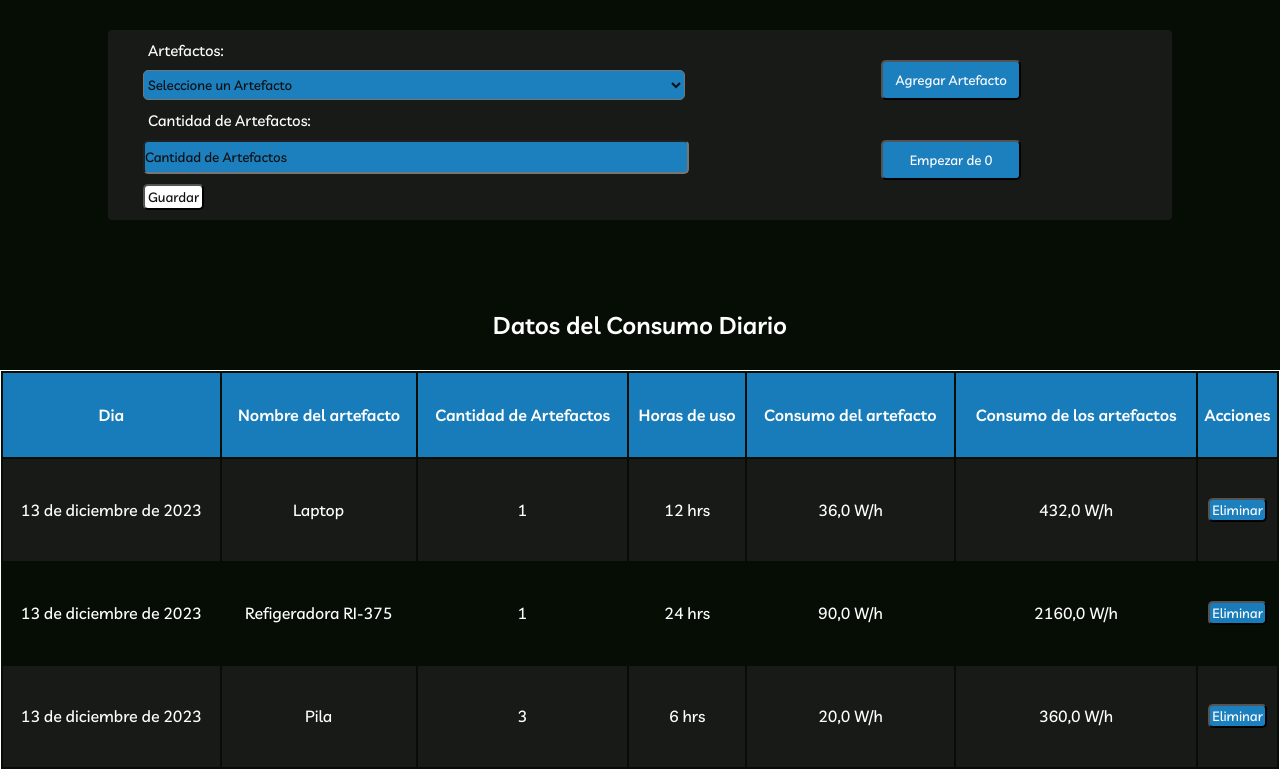
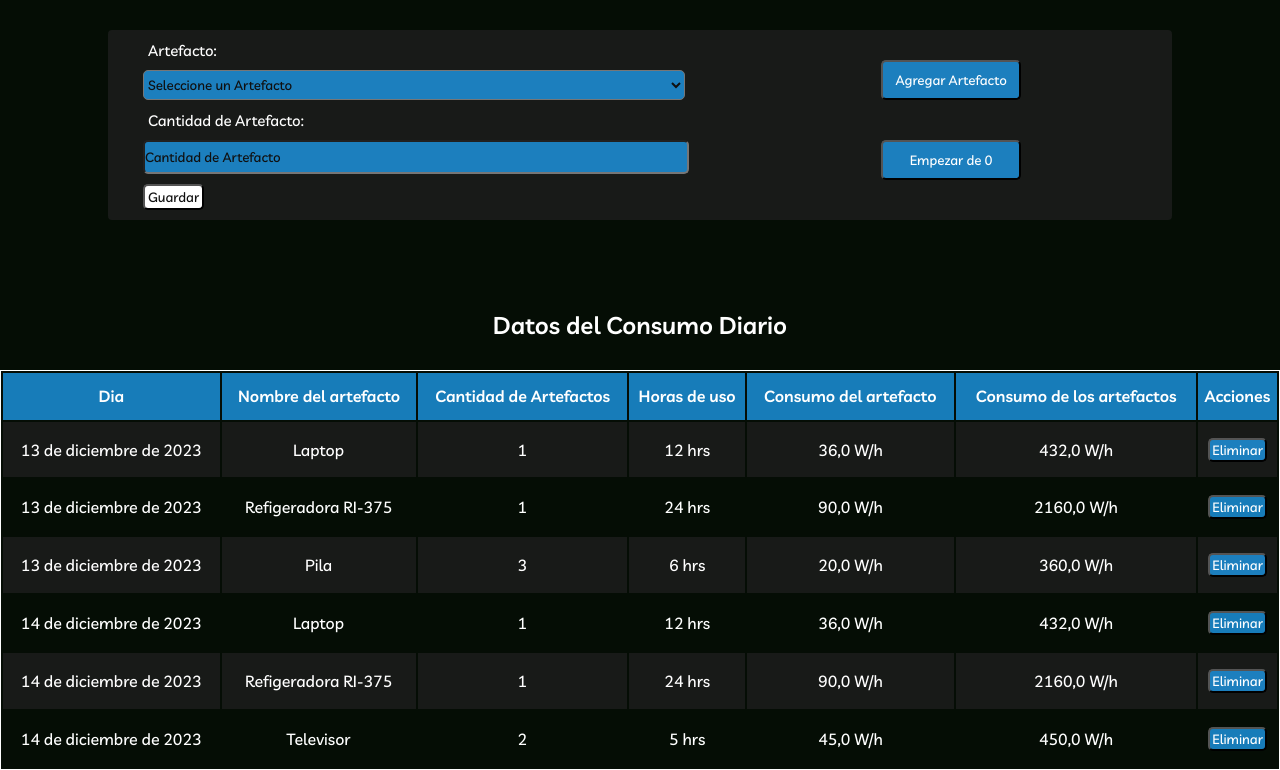
Before and after one commit to SantiagoTamayo2002/energy_page, a Django app: page /paginaUsuario/inventario/ in a window 1280 px wide. Shown: the part 70-840 px from the top of the page. Run offline with Django 4.2, Linux system fonts and the light colour scheme; a user stored in the database is signed in; data comes from the database, SQL or seed files in the repository; some web fonts are replaced.

Commit message:
uso correcto de los nombres en los metodos y variables

```diff
--- a/PIS/energy/admin.py
+++ b/PIS/energy/admin.py
@@ -1,7 +1,7 @@
 from django.contrib import admin
-from .models import Artefactos, Inventario, Informe
+from .models import Artefacto, Inventario, Informe
 
 # Register your models here.
-admin.site.register(Artefactos)
+admin.site.register(Artefacto)
 admin.site.register(Inventario)
 admin.site.register(Informe)
--- a/PIS/energy/forms.py
+++ b/PIS/energy/forms.py
@@ -1,26 +1,26 @@
 from django import forms
 from django.contrib.auth.forms import UserCreationForm
 from django.contrib.auth.models import User
-from .models import Artefactos, Inventario
+from .models import Artefacto, Inventario
 
-class ArtefactosForm(forms.ModelForm):
+class ArtefactoForm(forms.ModelForm):
     class Meta:
-        model = Artefactos
+        model = Artefacto
 
-        fields = ('nombreArtefacto', 'consumoWH', 'horasDeUso')
+        fields = ('nombre_artefacto', 'consumo_wh', 'horas_de_uso')
 
         widgets = {
-            'nombreArtefacto': forms.TextInput(
+            'nombre_artefacto': forms.TextInput(
                 attrs={
                     'placeholder': 'Nombre del Artefacto'
                 }
             ),
-            'consumoWH': forms.NumberInput(
+            'consumo_wh': forms.NumberInput(
                 attrs={
                     'placeholder': 'Consumo en W/h'
                 }
             ),
-            'horasDeUso': forms.NumberInput(
+            'horas_de_uso': forms.NumberInput(
                 attrs={
                     'placeholder': 'Horas de uso'
                 }
@@ -28,9 +28,9 @@
         }
 
         labels = {
-            'nombreArtefacto': 'Nombre del Artefacto',
-            'consumoWH': 'Consumo en W/h',
-            'horasDeUso': 'Horas de uso',
+            'nombre_artefacto': 'Nombre del Artefacto',
+            'consumo_wh': 'Consumo en W/h',
+            'horas_de_uso': 'Horas de uso',
         }
 
 
@@ -40,29 +40,29 @@
 
 
 class InventarioForm(forms.ModelForm):
-    artefactos = forms.ModelChoiceField(
-        widget=forms.Select(attrs={'placeholder': 'Artefactos'}),
-        queryset=Artefactos.objects.all(),  # Inicialmente todos los artefactos, se actualizará en el __init__
+    artefacto = forms.ModelChoiceField(
+        widget=forms.Select(attrs={'placeholder': 'Artefacto'}),
+        queryset=Artefacto.objects.all(),  # Inicialmente todos los artefacto, se actualizará en el __init__
         empty_label='Seleccione un Artefacto',
         required=True,
     )
 
     class Meta:
         model = Inventario
-        fields = ('artefactos', 'cantidadArtefactos')
+        fields = ('artefacto', 'cantidad_artefacto')
 
         widgets = {
-            'cantidadArtefactos': forms.NumberInput(attrs={'placeholder': 'Cantidad de Artefactos'}),
+            'cantidad_artefacto': forms.NumberInput(attrs={'placeholder': 'Cantidad de Artefacto'}),
         }
 
         labels = {
-            'artefactos': 'Artefacto',
-            'cantidadArtefactos': 'Cantidad de Artefactos',
+            'artefacto': 'Artefacto',
+            'cantidad_artefacto': 'Cantidad de Artefacto',
         }
 
     def __init__(self, user, *args, **kwargs):
         super(InventarioForm, self).__init__(*args, **kwargs)
-        self.fields['artefactos'].queryset = Artefactos.objects.filter(user=user)
+        self.fields['artefacto'].queryset = Artefacto.objects.filter(user=user)
 
 
 #crear usuario
--- a/PIS/energy/templates/energy/home/inventario.html
+++ b/PIS/energy/templates/energy/home/inventario.html
@@ -7,7 +7,7 @@
     <link rel="stylesheet" href="{% static 'energy/css/inventario.css' %}">
     <link rel="preconnect" href="https://fonts.googleapis.com">
     <link rel="preconnect" href="https://fonts.gstatic.com" crossorigin>
-    <link href="https://fonts.googleapis.com/css2?family=Livvic:wght@500&family=Rosarivo:ital@0;1&display=swap"rel="stylesheet">
+    <link href="https://fonts.googleapis.com/css2?family=Livvic:wght@500&family=Rosarivo:ital@0;1&display=swap" rel="stylesheet">
     <!--<link rel="stylesheet" type="text/css" href="styles.css"-->>
 
     <link rel="preconnect" href="https://fonts.googleapis.com">
@@ -60,14 +60,14 @@
       <th>Acciones</th>
 
   </tr>
-  {% for inventario in inventarioArtefacto %}
+  {% for inventario in inventario_artefacto %}
     <tr>
         <td>{{ inventario.dia }}</td>
-        <td>{{ inventario.artefacto.nombreArtefacto }}</td>
-        <td>{{ inventario.cantidadArtefactos }}</td>
-        <td>{{ inventario.artefacto.horasDeUso }} hrs</td>
-        <td>{{ inventario.artefacto.consumoWH }} W/h</td>
-        <td>{{ inventario.consumoArtefacto }} W/h</td>
+        <td>{{ inventario.artefacto.nombre_artefacto }}</td>
+        <td>{{ inventario.cantidad_artefacto }}</td>
+        <td>{{ inventario.artefacto.horas_de_uso }} hrs</td>
+        <td>{{ inventario.artefacto.consumo_wh }} W/h</td>
+        <td>{{ inventario.consumo_artefacto }} W/h</td>
         <td>
         <form method="post" action="{% url 'eliminarDiaEnInventario' inventario.id %}">
           {% csrf_token %}
@@ -75,7 +75,6 @@
         </form>
         </td>
     </tr>
-  </tr>
   {% endfor %}
 </table>
 
--- a/PIS/energy/urls.py
+++ b/PIS/energy/urls.py
@@ -1,26 +1,26 @@
 
 from django.urls import path
-from .views import home, registro, contactos, nosotros, paginaUsuario, inicioSesion, cerrarSesion, inventario, artefacto, informe, imprimirPDF, proyecciones
-from .calculadora import eliminarDiaEnInventario, eliminarArtefacto, eliminarInventario,graficoConsumoActual, graficoProyeccionMensual, graficoArtefactoMasUsado, graficoProyeccionSemanal
+from .views import home, registro, contactos, nosotros, pagina_usuario, inicio_sesion, cerrar_sesion, inventario, artefacto, informe, imprimir_pdf, proyecciones
+from .calculadora import eliminar_dia_en_inventario, eliminar_artefacto, eliminar_inventario, grafico_consumo_actual, grafico_proyeccion_mensual, grafico_artefacto_mas_usado, grafico_proyeccion_semanal
 urlpatterns = [
     path('', home, name="home"),
-    path('login/', inicioSesion, name="login"),
+    path('login/', inicio_sesion, name="login"),
     path('registro/', registro, name="registro"),
     path('contactos/', contactos, name="contactos"),
     path('nosotros/', nosotros, name="nosotros"),
-    path('paginaUsuario/', paginaUsuario, name="paginaUsuario"),
-    path('c', cerrarSesion, name="cerrarSesion"),
+    path('paginaUsuario/', pagina_usuario, name="paginaUsuario"),
+    path('c', cerrar_sesion, name="cerrarSesion"),
     path('paginaUsuario/inventario/', inventario, name="inventario"),
-    path('paginaUsuario/inventario/<int:inventario_id>/', eliminarDiaEnInventario, name='eliminarDiaEnInventario'),
-    path('paginaUsuario/inventario/eliminarInventario/', eliminarInventario, name='eliminarInventario'),
+    path('paginaUsuario/inventario/<int:inventario_id>/', eliminar_dia_en_inventario, name='eliminarDiaEnInventario'),
+    path('paginaUsuario/inventario/eliminarInventario/', eliminar_inventario, name='eliminarInventario'),
     path('paginaUsuario/inventario/artefactos/', artefacto, name="artefacto"),
-    path('paginaUsuario/inventario/artefactos/<int:artefacto_id>/', eliminarArtefacto, name='eliminarArtefacto'),
+    path('paginaUsuario/inventario/artefactos/<int:artefacto_id>/', eliminar_artefacto, name='eliminarArtefacto'),
     path('paginaUsuario/inventario/informe/', informe, name="informe"),
-    path('paginaUsuario/inventario/informe/pdf', imprimirPDF, name="imprimirPDF"),
+    path('paginaUsuario/inventario/informe/pdf', imprimir_pdf, name="imprimirPDF"),
     path('paginaUsuario/proyecciones/', proyecciones, name="proyecciones"),
-    path('paginaUsuario/proyecciones/graficoConsumoActual', graficoConsumoActual, name="graficoConsumoActual"),
-    path('paginaUsuario/proyecciones/graficoProyeccionSemanal', graficoProyeccionSemanal, name="graficoProyeccionSemanal"),
-    path('paginaUsuario/proyecciones/graficoProyeccionMensual', graficoProyeccionMensual, name="graficoProyeccionMensual"),
-    path('paginaUsuario/proyecciones/graficoArtefactoMasUsado', graficoArtefactoMasUsado, name="graficoArtefactoMasUsado"),
+    path('paginaUsuario/proyecciones/graficoConsumoActual', grafico_consumo_actual, name="graficoConsumoActual"),
+    path('paginaUsuario/proyecciones/graficoProyeccionSemanal', grafico_proyeccion_semanal, name="grafico_proyeccion_semanal"),
+    path('paginaUsuario/proyecciones/graficoProyeccionMensual', grafico_proyeccion_mensual, name="grafico_proyeccion_semanal"),
+    path('paginaUsuario/proyecciones/graficoArtefactoMasUsado', grafico_artefacto_mas_usado, name="grafico_proyeccion_semanal"),
 
 ]
--- a/PIS/energy/views.py
+++ b/PIS/energy/views.py
@@ -3,14 +3,14 @@
 from django.contrib.auth.models import User
 from django.contrib.auth import login, logout, authenticate
 from django.db import IntegrityError
-from .forms import ArtefactosForm, InventarioForm, CrearUsuario
-from .models import Artefactos, Inventario, Informe
+from .forms import ArtefactoForm, InventarioForm, CrearUsuario
+from .models import Artefacto, Inventario, Informe
 import datetime
 from django.http import HttpResponse
 from django.template.loader import render_to_string
 from weasyprint.text.fonts import FontConfiguration
 from weasyprint import HTML
-from .calculadora import calcularConsumoTotal, eliminarDiaEnInventario, eliminarArtefacto, calcularConsumoTotalMensual , eliminarInventario
+from .calculadora import calcular_consumo_total, eliminar_dia_en_inventario, eliminar_artefacto, calcular_consumo_total_mensual , eliminar_inventario
 
 
 # Create your views here.
@@ -20,10 +20,10 @@
     return render(request, 'energy/home/contactos.html')
 def nosotros(request):
     return render(request, 'energy/home/sobreNosotros.html')
-def paginaUsuario(request):
+def pagina_usuario(request):
     return render(request, 'energy/home/paginaUsuario.html')
 
-def cerrarSesion(request):
+def cerrar_sesion(request):
     return render(request, 'energy/home/index.html', {'cS': logout(request)})
 
 
@@ -50,7 +50,7 @@
             'form': CrearUsuario,
             'error': 'Las contraseñas no coinciden'
         })
-def inicioSesion(request):
+def inicio_sesion(request):
     if request.user.is_authenticated:
         return redirect('paginaUsuario')
     if request.method == 'GET':
@@ -76,22 +76,22 @@
 
 def artefacto(request):
     if request.user.is_authenticated:
-        artefactos = Artefactos.objects.filter(user=request.user)
+        artefacto = Artefacto.objects.filter(user=request.user)
         if request.method == 'GET':
-            form = ArtefactosForm()
+            form = ArtefactoForm()
             return render(request, 'energy/home/artefactos.html', {
                 'form': form,
-                'artefactos': artefactos
+                'artefacto': artefacto
             })
         elif request.method == 'POST':
-            form = ArtefactosForm(request.POST)
+            form = ArtefactoForm(request.POST)
             if form.is_valid():
                 artefacto = form.save(commit=False)
                 #artefacto ya existe dentro del usuario
-                if Artefactos.objects.filter(user=request.user, nombreArtefacto=artefacto.nombreArtefacto).exists():
+                if Artefacto.objects.filter(user=request.user, nombre_artefacto=artefacto.nombre_artefacto).exists():
                     return render(request, 'energy/home/artefactos.html', {
                         'form': form,
-                        'artefactos': artefactos,
+                        'artefacto': artefacto,
                         'error': 'El artefacto ya existe',
                     })
                 artefacto.user = request.user
@@ -101,10 +101,10 @@
                 # Manejar el caso de un formulario no válido
                 return render(request, 'energy/home/artefactos.html', {
                     'form': form,
-                    'artefactos': artefactos,
+                    'artefacto': artefacto,
                 })
     return render(request, 'energy/home/artefactos.html', {
-        'eliminar': eliminarArtefacto,
+        'eliminar': eliminar_artefacto,
         })
 
 
@@ -116,16 +116,16 @@
 
 def inventario(request):
     if request.user.is_authenticated:
-        inventarioArtefacto = Inventario.objects.filter(user=request.user)
-        consumoDiarioDelMes = Informe.objects.filter(user=request.user)
+        inventario_artefacto = Inventario.objects.filter(user=request.user)
+        consumo_diario_del_mes = Informe.objects.filter(user=request.user)
 
         if request.method == 'GET':
             form = InventarioForm(user=request.user)
             return render(request, 'energy/home/inventario.html', {
                 'form': form,
-                'inventarioArtefacto': inventarioArtefacto,
-                'consumoDiario': consumoDiarioDelMes,
-                'eliminarInventario': eliminarInventario,
+                'inventario_artefacto': inventario_artefacto,
+                'consumo_diario': consumo_diario_del_mes,
+                'eliminar_inventario': eliminar_inventario,
             })
 
         elif request.method == 'POST':
@@ -133,19 +133,18 @@
             if form.is_valid():
                 inventario = form.save(commit=False)
                 # Obtén el ID del artefacto desde el formulario
-                artefacto = InventarioForm(request.user, request.POST).data['artefactos']
+                artefacto = InventarioForm(request.user, request.POST).data['artefacto']
                 print(artefacto)
                 # Verifica si ya existe un inventario para el usuario, el día y el artefacto
                 if Inventario.objects.filter(user=request.user, dia=inventario.dia, artefacto_id=artefacto).exists():
                     return redirect('inventario')
                 else:
                     inventario.user = request.user
-                    inventario.artefacto = Artefactos.objects.get(id=artefacto)
+                    inventario.artefacto = Artefacto.objects.get(id=artefacto)
                     ######################
-                    inventario.consumoTotal = calcularConsumoTotalMensual(request.user)
-                    inventario.consumoArtefacto = calcularConsumoTotal(inventario.artefacto.consumoWH, inventario.artefacto.horasDeUso, inventario.cantidadArtefactos)
+                    inventario.consumo_artefacto = calcular_consumo_total(inventario.artefacto.consumo_wh, inventario.artefacto.horas_de_uso, inventario.cantidad_artefacto)
                     inventario.save()
-                    Informe.actualizarConsumoDiario(request.user, inventario.dia, inventario.consumoTotal)
+                    Informe.actualizar_consumo_diario(request.user, inventario.dia, inventario.consumo_artefacto)
 
                 ######################
                     return redirect('inventario')
@@ -153,36 +152,36 @@
                 # Manejar el caso de un formulario no válido
                 return render(request, 'energy/home/inventario.html', {
                     'form': form,
-                    'inventarioArtefacto': inventarioArtefacto,
-                    'consumoDiario': consumoDiarioDelMes,
-                    'eliminarInventario': eliminarInventario,
+                    'inventario_artefacto': inventario_artefacto,
+                    'consumoDiario': consumo_diario_del_mes,
+                    'eliminarInventario': eliminar_inventario,
                 })
     else:
         # Manejar el caso en que el usuario no está autenticado
         return render(request, 'energy/home/inventario.html', {
-            'eliminar': eliminarDiaEnInventario,
+            'eliminar': eliminar_dia_en_inventario,
         })
 
 
 
 def informe(request):
     if request.user.is_authenticated:
-        consumoDiarioDelMes = Informe.objects.filter(user=request.user)
-        totalMensual = calcularConsumoTotalMensual(request.user)
+        consumo_diario_del_mes = Informe.objects.filter(user=request.user)
+        total_mensual = calcular_consumo_total_mensual(request.user)
         return render(request, 'energy/home/informe.html', {
-            'consumoDiario': consumoDiarioDelMes,
+            'consumoDiario': consumo_diario_del_mes,
             'user': request.user,
-            'consumoTotalMensual': totalMensual
+            'consumoTotalMensual': total_mensual
         })
     return render(request, 'energy/home/informe.html')
 
 
 
-def imprimirPDF(request):
+def imprimir_pdf(request):
     context = {
         'consumoDiario': Informe.objects.filter(user=request.user),
         'user': request.user,
-        'consumoTotalMensual': calcularConsumoTotalMensual(request.user),
+        'consumoTotalMensual': calcular_consumo_total_mensual(request.user),
     }
 
     html = render_to_string('energy/home/informe.html', context)
```
Also changed, not shown: PIS/energy/calculadora.py (+40 -40 lines), PIS/energy/models.py (+27 -18 lines), PIS/energy/templates/energy/home/artefactos.html (+5 -5 lines), PIS/energy/templates/energy/home/informe.html (+4 -7 lines), PIS/db.sqlite3, PIS/energy/migrations/0061_rename_artefactos_artefacto_and_more.py (added), PIS/energy/migrations/0062_rename_consumowh_artefacto_consumo_wh_and_more.py (added), PIS/energy/migrations/0063_rename_consumototal_mensual_informe_consumo_total_mensual.py (added).
